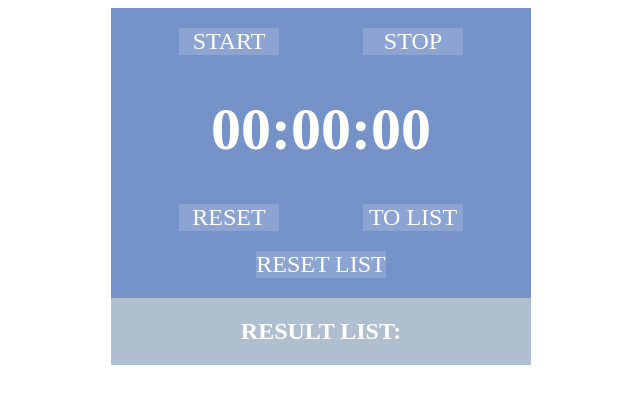
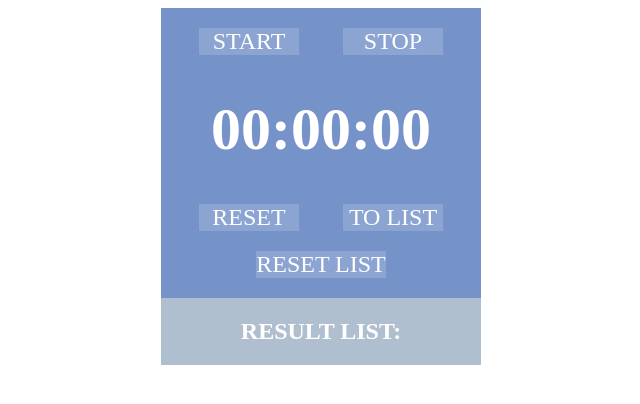
Before and after one commit to przemyslawjurkiewicz/es6-react-stoper, a website: page index.html in a window 1280 px wide. Shown: the whole page, without its empty margins (319-959 px from the left). Drawn offline with Linux system fonts and the light colour scheme.

Commit message:
Fix styles

```diff
--- a/index.html
+++ b/index.html
@@ -4,6 +4,7 @@
 <head>
   <meta charset="UTF-8" />
   <title>Timer!</title>
+  <meta name="viewport" content="width=device-width, initial-scale=1">
   <link rel="stylesheet" type="text/css" href="styles.css">
 </head>
 
--- a/styles.css
+++ b/styles.css
@@ -1,6 +1,6 @@
 .container {
     background: rgb(118, 147, 201);
-    width: 400px;
+    width: 300px;
     text-align: center;
     margin: 0 auto;
     padding: 10px;
@@ -16,7 +16,7 @@
     display: inline-block;
     min-width: 100px;
     height: auto;
-    margin: 10px 40px;
+    margin: 10px 20px;
     color: #fff;
     font-size: 24px;
     text-decoration: none;
@@ -34,7 +34,7 @@
 
 .list-container {
     display: block;
-    width: 400px;
+    width: 300px;
     padding: 10px;
     margin: 0 auto;
     text-align: center;
```
